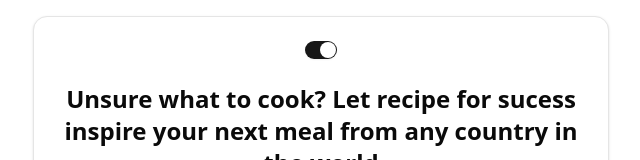
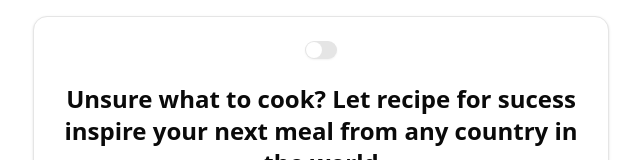
Before and after one commit to josueJURE/recipe-app-nextjs-version, a Next.js app: page / in a window 1280 px wide. Shown: the top 160 px of the page, without its empty margins (319-959 px from the left). Built offline with nearby package versions, Linux system fonts and the light colour scheme.

Commit message:
(feat:JS): update switch component to use the theme context

```diff
--- a/src/components/ui/switch.tsx
+++ b/src/components/ui/switch.tsx
@@ -3,6 +3,7 @@
 import * as React from "react";
 import * as SwitchPrimitive from "@radix-ui/react-switch";
 import { useState } from "react";
+import { useTheme } from "@/context/theme-context";
 
 import { cn } from "@/lib/utils";
 
@@ -11,14 +12,15 @@ function Switch({
   ...props
 }: React.ComponentProps<typeof SwitchPrimitive.Root>) {
   const [isSwitchOn, setIsSwitchOn] = useState<boolean>(true);
-  function handleDarkMode(): void {
-    setIsSwitchOn((prev) => !prev);
-    console.log("handleDarkMode", isSwitchOn);
-  }
+  const {isDarkMode, toggleDarkMode} = useTheme()
+  // function handleDarkMode(): void {
+  //   setIsSwitchOn((prev) => !prev);
+  //   console.log("handleDarkMode", isSwitchOn);
+  // }
   return (
     <SwitchPrimitive.Root
-      checked={isSwitchOn}
-      onCheckedChange={handleDarkMode}
+      checked={isDarkMode}
+      onCheckedChange={toggleDarkMode}
       data-slot="switch"
       className={cn(
         "peer data-[state=checked]:bg-primary data-[state=unchecked]:bg-input focus-visible:border-ring focus-visible:ring-ring/50 dark:data-[state=unchecked]:bg-input/80 inline-flex h-[1.15rem] w-8 shrink-0 items-center rounded-full border border-transparent shadow-xs transition-all outline-none focus-visible:ring-[3px] disabled:cursor-not-allowed disabled:opacity-50 mx-auto",
```
